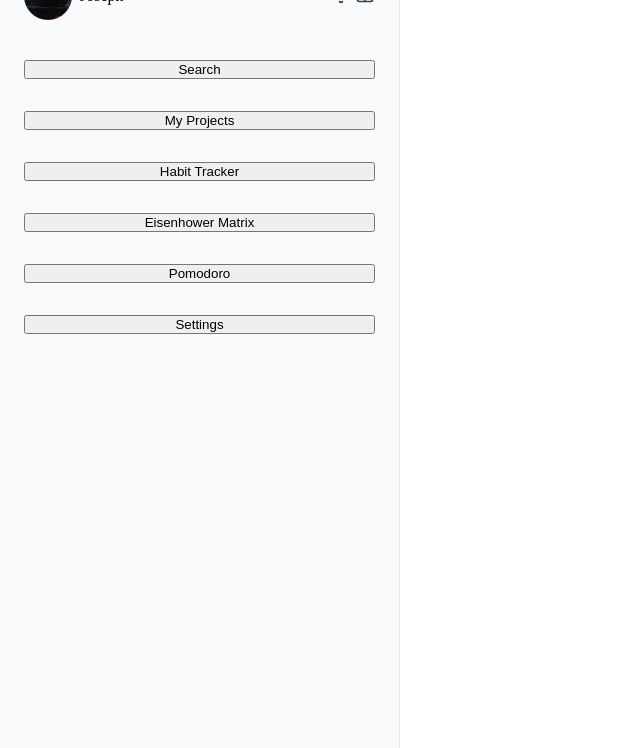
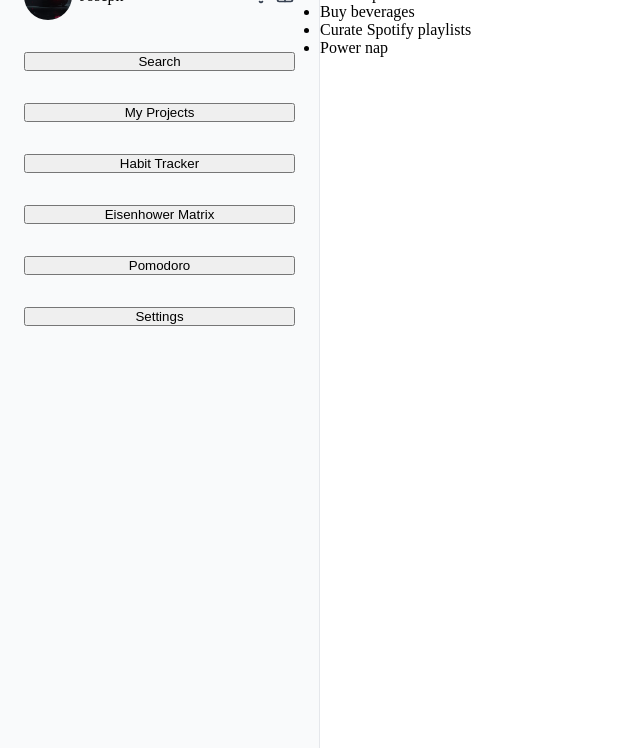
Before and after one commit to JayZeus999/Todo-List, a website built with webpack: page src/template.html in a window 1280 px wide. Shown: the part 52-800 px from the top of the page, without its empty margins (0-640 px from the left). Built offline with nearby package versions, Linux system fonts and the light colour scheme.

Commit message:
Set up renderDefaultPage function

```diff
--- a/src/default-page.js
+++ b/src/default-page.js
@@ -0,0 +1,40 @@
+//default-page.js
+
+function rendereDefaultPage() {
+    const container = document.querySelector("#content");
+
+    container.innerHTML = "";
+
+    const heading1 = document.createElement("h1");
+    heading1.classList.add("header");
+    heading1.textContent = "Today Project";
+
+    const todayProject = document.createElement("div");
+    todayProject.classList.add("today-project")
+
+    const toDoList = document.createElement("ul");
+
+    const listItem1 = document.createElement("li");
+    listItem1.textContent = "Warm-up Exercise";
+
+    const listItem2 = document.createElement("li");
+    listItem2.textContent = "Buy beverages";
+
+    const listItem3 = document.createElement("li");
+    listItem3.textContent = "Curate Spotify playlists";
+
+    const listItem4 = document.createElement("li");
+    listItem4.textContent = "Power nap";
+
+    toDoList.appendChild(listItem1);
+    toDoList.appendChild(listItem2);
+    toDoList.appendChild(listItem3);
+    toDoList.appendChild(listItem4);
+
+    todayProject.appendChild(toDoList);
+
+    container.appendChild(heading1);
+    container.appendChild(todayProject);
+}
+
+export { rendereDefaultPage }
--- a/src/index.js
+++ b/src/index.js
@@ -1,3 +1,7 @@
 // src/index.js
 
 import "./styles.css";
+
+import { rendereDefaultPage } from "./default-page.js";
+
+rendereDefaultPage();
--- a/src/styles.css
+++ b/src/styles.css
@@ -37,7 +37,7 @@
 }
 
 .sidebar {
-    width: 25rem;
+    width: 20rem;
     background-color: #f9fafb;;
     color: black;
     border-right: 1px solid #e5e7eb;
@@ -45,7 +45,7 @@
     display: flex;
     flex-direction: column;
 
-    gap: 2.5rem;
+    gap: 2rem;
     padding: 1.5rem;
 
 }
```
